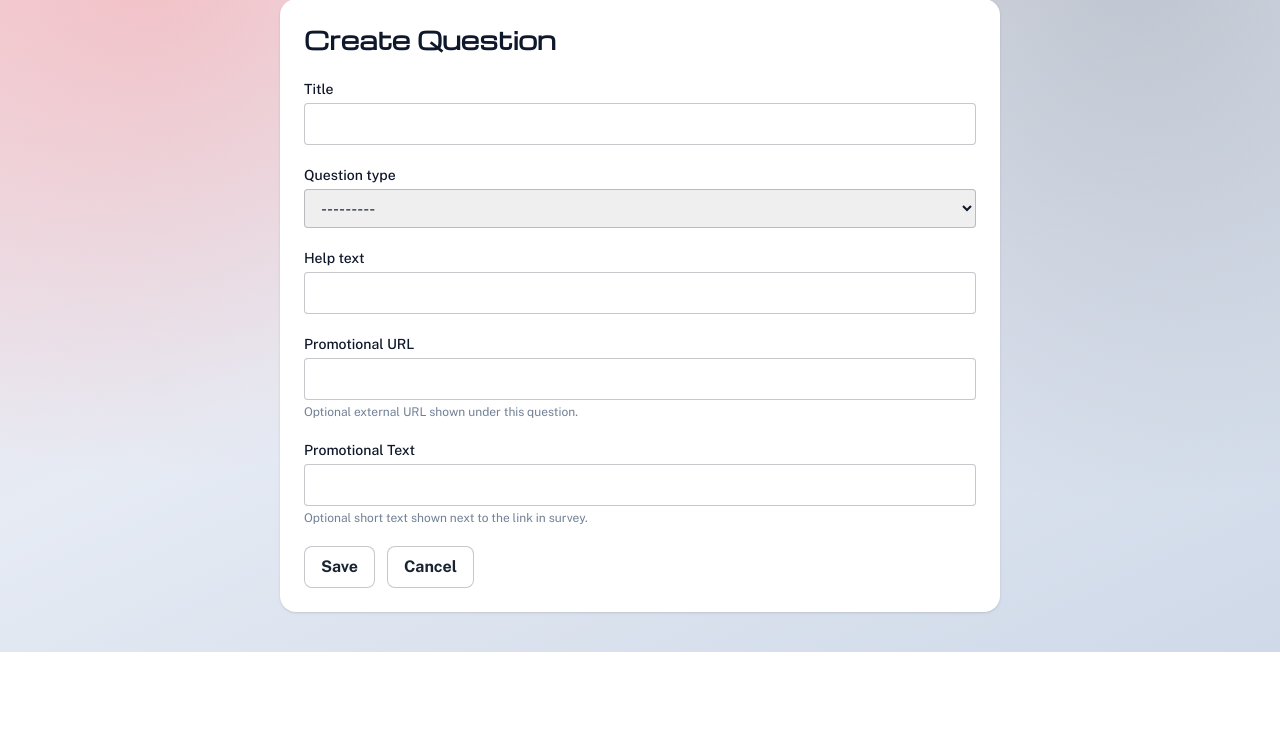
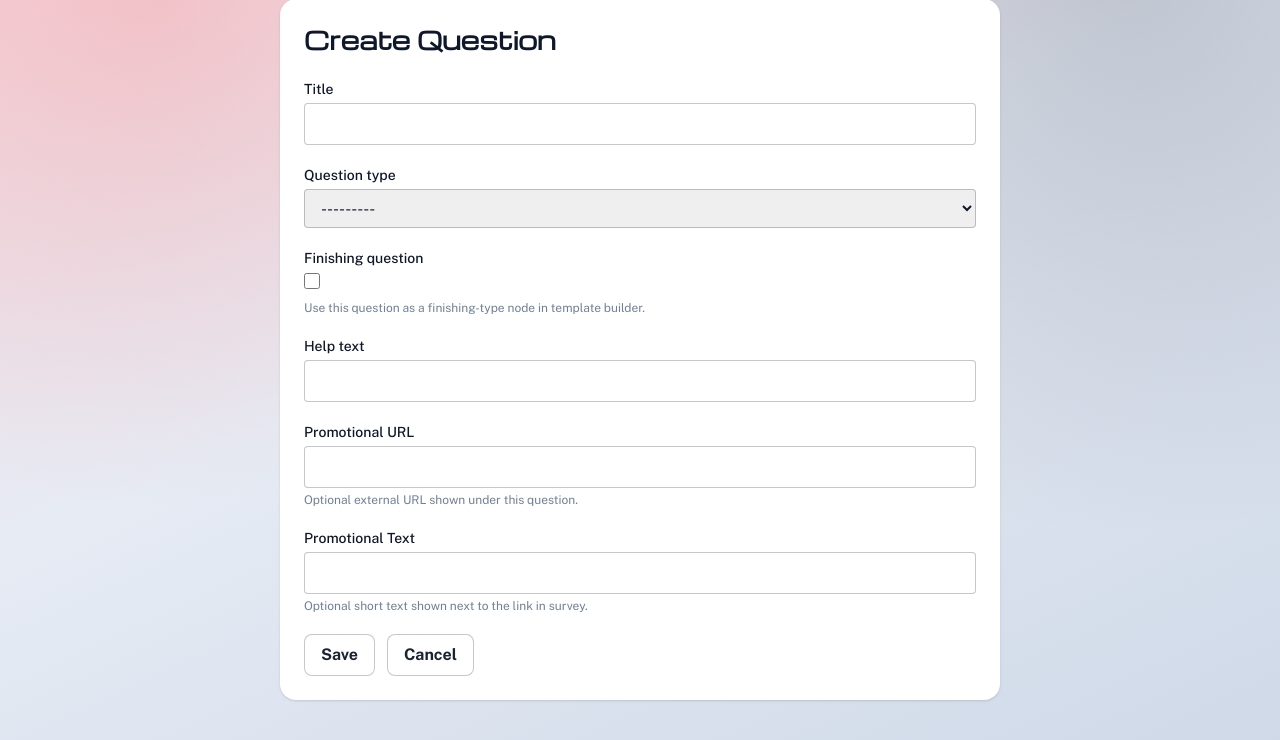
Before and after one commit to TomPrint/AnkietyUrban, a Django app: page /management/questions/new/ in a window 1280 px wide. Shown: the part 166-906 px from the top of the page. Before the commit the page ends 818 px from the top, so only its background shows below. Run offline with Django 5.2, Linux system fonts and the light colour scheme; the visitor is signed in with stand-in values (Sample User, id 1); some libraries are stand-ins or nearby versions.

Commit message:
update template builder with finishing nodes

```diff
--- a/static/css/uv-theme.css
+++ b/static/css/uv-theme.css
@@ -351,6 +351,23 @@ main a[class*="rounded"][class*="text-red-"]:hover {
   accent-color: #1a2331;
 }
 
+/* Forced start complex question: remove pill/button-like label styling. */
+.uv-survey-form.uv-complex-forced .uv-answer-shell label {
+  display: block;
+  border: 0;
+  border-radius: 0;
+  background: transparent;
+  padding: 0;
+  margin: 0 0 0.35rem 0;
+}
+
+.uv-survey-form.uv-complex-forced .uv-answer-shell .space-y-1 > div label {
+  display: inline-flex;
+  align-items: center;
+  gap: 0.5rem;
+  margin: 0.2rem 0;
+}
+
 .uv-cityline {
   position: fixed;
   left: 0;
--- a/surveys/forms.py
+++ b/surveys/forms.py
@@ -1,7 +1,7 @@
 import json
-
 from django import forms
 from django.contrib.auth.models import User
+from django.core.validators import RegexValidator
 
 from .models import Customer, Question, QuestionChoice, SurveyAnswer, SurveySession, SurveyTemplate, TemplateNode
 
@@ -26,7 +26,7 @@ class DynamicQuestionForm(forms.Form):
             "label": question.title,
             "help_text": question.help_text,
         }
-        if question.question_type == Question.QuestionType.YES_NO:
+        if question.question_type in (Question.QuestionType.YES_NO, Question.QuestionType.YES_NO_NEXT):
             return forms.ChoiceField(
                 choices=(("yes", "Yes"), ("no", "No")),
                 widget=forms.RadioSelect,
@@ -45,11 +45,12 @@ class DynamicQuestionForm(forms.Form):
             item_type = item.get("type")
             item_label = item.get("label", f"Item {idx + 1}")
             field_name = f"complex_{idx}"
+            item_required = bool(item.get("required", True))
             if item_type == Question.QuestionType.YES_NO:
                 self.fields[field_name] = forms.ChoiceField(
                     choices=(("yes", "Yes"), ("no", "No")),
                     widget=forms.RadioSelect,
-                    required=True,
+                    required=item_required,
                     label=item_label,
                 )
             elif item_type == Question.QuestionType.MULTI_CHOICE:
@@ -57,15 +58,45 @@ class DynamicQuestionForm(forms.Form):
                 self.fields[field_name] = forms.MultipleChoiceField(
                     choices=[(str(i), opt) for i, opt in enumerate(options)],
                     widget=forms.CheckboxSelectMultiple,
-                    required=True,
+                    required=item_required,
                     label=item_label,
                 )
             else:
-                self.fields[field_name] = forms.CharField(
-                    widget=forms.Textarea(attrs={"rows": 3}),
-                    required=True,
-                    label=item_label,
-                )
+                placeholder = (item.get("placeholder") or "").strip()
+                input_kind = (item.get("input_kind") or "text").strip().lower()
+                attrs = {"class": "w-full rounded border border-slate-300 px-3 py-2 text-base"}
+                if placeholder:
+                    attrs["placeholder"] = placeholder
+                if input_kind == "phone":
+                    self.fields[field_name] = forms.CharField(
+                        widget=forms.TextInput(attrs=attrs),
+                        required=item_required,
+                        label=item_label,
+                        validators=[
+                            RegexValidator(
+                                regex=r"^\+?[0-9][0-9\s\-()]{6,}$",
+                                message="Podaj poprawny numer telefonu.",
+                            )
+                        ],
+                    )
+                elif input_kind == "email":
+                    self.fields[field_name] = forms.EmailField(
+                        widget=forms.EmailInput(attrs=attrs),
+                        required=item_required,
+                        label=item_label,
+                    )
+                elif input_kind == "url":
+                    self.fields[field_name] = forms.URLField(
+                        widget=forms.URLInput(attrs=attrs),
+                        required=item_required,
+                        label=item_label,
+                    )
+                else:
+                    self.fields[field_name] = forms.CharField(
+                        widget=forms.TextInput(attrs=attrs),
+                        required=item_required,
+                        label=item_label,
+                    )
 
     def get_answer_payload(self):
         if not self.is_complex:
@@ -94,7 +125,7 @@ class DynamicQuestionForm(forms.Form):
                 if field_name in self.fields:
                     self.initial[field_name] = item.get("value")
             return
-        if self.question.question_type == Question.QuestionType.YES_NO:
+        if self.question.question_type in (Question.QuestionType.YES_NO, Question.QuestionType.YES_NO_NEXT):
             if answer.yes_no_answer is not None:
                 self.initial["answer"] = "yes" if answer.yes_no_answer else "no"
             return
@@ -122,6 +153,7 @@ class QuestionManageForm(forms.ModelForm):
         fields = [
             "title",
             "question_type",
+            "is_finishing",
             "help_text",
             "source_url",
             "promotional_text",
@@ -132,7 +164,12 @@ class QuestionManageForm(forms.ModelForm):
     def __init__(self, *args, **kwargs):
         super().__init__(*args, **kwargs)
         for field in self.fields.values():
-            field.widget.attrs["class"] = "w-full rounded border border-slate-300 px-3 py-2"
+            if isinstance(field.widget, forms.CheckboxInput):
+                field.widget.attrs["class"] = "h-4 w-4 rounded border-slate-300"
+            else:
+                field.widget.attrs["class"] = "w-full rounded border border-slate-300 px-3 py-2"
+        self.fields["is_finishing"].label = "Finishing question"
+        self.fields["is_finishing"].help_text = "Use this question as a finishing-type node in template builder."
         self.fields["source_url"].label = "Promotional URL"
         self.fields["source_url"].help_text = "Optional external URL shown under this question."
         self.fields["promotional_text"].label = "Promotional Text"
@@ -145,7 +182,10 @@ class QuestionManageForm(forms.ModelForm):
     def clean(self):
         cleaned = super().clean()
         question_type = cleaned.get("question_type")
+        is_finishing = bool(cleaned.get("is_finishing"))
         options = [line.strip() for line in cleaned.get("options_text", "").splitlines() if line.strip()]
+        if is_finishing and question_type == Question.QuestionType.YES_NO:
+            self.add_error("question_type", "Finishing question cannot use Yes / No. Use Yes / No (no condition).")
         if question_type == Question.QuestionType.MULTI_CHOICE and not options:
             self.add_error("options_text", "Multi choice question needs at least one option.")
         if question_type == Question.QuestionType.COMPLEX:
--- a/surveys/models.py
+++ b/surveys/models.py
@@ -30,6 +30,7 @@ class Customer(models.Model):
 class Question(models.Model):
     class QuestionType(models.TextChoices):
         YES_NO = "yes_no", "Yes / No"
+        YES_NO_NEXT = "yes_no_next", "Yes / No (no condition)"
         MULTI_CHOICE = "multi_choice", "Multi choice"
         OPEN = "open", "Open question"
         COMPLEX = "complex", "Complex"
@@ -42,6 +43,7 @@ class Question(models.Model):
     complex_items = models.JSONField(default=list, blank=True)
     required = models.BooleanField(default=True)
     is_system = models.BooleanField(default=False)
+    is_finishing = models.BooleanField(default=False)
     is_archived = models.BooleanField(default=False, db_index=True)
     archived_at = models.DateTimeField(null=True, blank=True)
     created_at = models.DateTimeField(auto_now_add=True)
@@ -81,6 +83,7 @@ class SurveyTemplate(models.Model):
     is_archived = models.BooleanField(default=False, db_index=True)
     archived_at = models.DateTimeField(null=True, blank=True)
     status = models.CharField(max_length=20, choices=Status.choices, default=Status.DRAFT)
+    finishing_question_ids = models.JSONField(default=list, blank=True)
     start_node = models.ForeignKey(
         "TemplateNode",
         on_delete=models.SET_NULL,
@@ -108,6 +111,7 @@ class TemplateNode(models.Model):
     question = models.ForeignKey(Question, on_delete=models.CASCADE, related_name="template_nodes")
     title_override = models.CharField(max_length=500, blank=True)
     is_forced_start = models.BooleanField(default=False)
+    is_finishing_injected = models.BooleanField(default=False)
     x = models.IntegerField(default=80)
     y = models.IntegerField(default=80)
 
--- a/surveys/views.py
+++ b/surveys/views.py
@@ -26,8 +26,61 @@ from .models import (
     TemplateNode,
 )
 
-SYSTEM_START_QUESTION_TITLE = "Imie i nazwisko osoby wypelniajacej ankiete"
-SYSTEM_START_QUESTION_HELP = "Podaj imie i nazwisko."
+SYSTEM_START_QUESTION_TITLE = "Dane podmiotu i osoby kontaktowej"
+SYSTEM_START_QUESTION_HELP = "Uzupelnij wszystkie pola kontaktowe przed rozpoczeciem ankiety."
+SYSTEM_START_COMPLEX_ITEMS = [
+    {
+        "type": Question.QuestionType.OPEN,
+        "label": "Nazwa Firmy",
+        "options": [],
+        "placeholder": "Nazwa firmy",
+        "input_kind": "text",
+        "required": True,
+    },
+    {
+        "type": Question.QuestionType.MULTI_CHOICE,
+        "label": "Forma Organizacyjna",
+        "options": [
+            "Spoldzielnia Mieszkaniowa",
+            "Wspolnota Mieszkaniowa",
+            "Firma Zarzadzajaca Nieruchomosciami",
+            "Inna",
+        ],
+        "required": True,
+    },
+    {
+        "type": Question.QuestionType.OPEN,
+        "label": "Osoba kontaktowa",
+        "options": [],
+        "placeholder": "Imie Nazwisko",
+        "input_kind": "text",
+        "required": True,
+    },
+    {
+        "type": Question.QuestionType.OPEN,
+        "label": "Telefon Kontaktowy",
+        "options": [],
+        "placeholder": "+48 600 000 000",
+        "input_kind": "phone",
+        "required": True,
+    },
+    {
+        "type": Question.QuestionType.OPEN,
+        "label": "Email",
+        "options": [],
+        "placeholder": "kontakt@firma.pl",
+        "input_kind": "email",
+        "required": True,
+    },
+    {
+        "type": Question.QuestionType.OPEN,
+        "label": "Strona WWW",
+        "options": [],
+        "placeholder": "https://twojafirma.pl",
+        "input_kind": "text",
+        "required": False,
+    },
+]
 staff_required = user_passes_test(lambda u: u.is_authenticated and u.is_staff)
 
 
@@ -51,8 +104,9 @@ def _get_or_create_system_start_question() -> Question:
     if question is None:
         question = Question.objects.create(
             title=SYSTEM_START_QUESTION_TITLE,
-            question_type=Question.QuestionType.OPEN,
+            question_type=Question.QuestionType.COMPLEX,
             help_text=SYSTEM_START_QUESTION_HELP,
+            complex_items=SYSTEM_START_COMPLEX_ITEMS,
             required=True,
             is_system=True,
         )
@@ -62,12 +116,15 @@ def _get_or_create_system_start_question() -> Question:
     if question.title != SYSTEM_START_QUESTION_TITLE:
         question.title = SYSTEM_START_QUESTION_TITLE
         updates.append("title")
-    if question.question_type != Question.QuestionType.OPEN:
-        question.question_type = Question.QuestionType.OPEN
+    if question.question_type != Question.QuestionType.COMPLEX:
+        question.question_type = Question.QuestionType.COMPLEX
         updates.append("question_type")
     if question.help_text != SYSTEM_START_QUESTION_HELP:
         question.help_text = SYSTEM_START_QUESTION_HELP
         updates.append("help_text")
+    if question.complex_items != SYSTEM_START_COMPLEX_ITEMS:
+        question.complex_items = SYSTEM_START_COMPLEX_ITEMS
+        updates.append("complex_items")
     if not question.required:
         question.required = True
         updates.append("required")
@@ -160,6 +217,11 @@ def _validate_template_graph(template: SurveyTemplate):
         if n.question.is_archived:
             errors.append(f"Node #{n.id}: question is archived. Replace it before saving as Ready.")
             continue
+        if n.question.is_finishing and n.question.question_type == Question.QuestionType.YES_NO:
+            errors.append(
+                f"Node #{n.id}: finishing question cannot be Yes / No. Use Yes / No (no condition)."
+            )
+            continue
         if n.question.question_type == Question.QuestionType.YES_NO:
             has_yes = bool(n.end_on_yes or n.yes_node_id)
             has_no = bool(n.end_on_no or n.no_node_id)
@@ -170,6 +232,13 @@ def _validate_template_graph(template: SurveyTemplate):
         else:
             if not (n.ends_survey or n.next_node_id):
                 errors.append(f"Node #{n.id}: NEXT path is missing (add link or mark end).")
+        if n.question.is_finishing:
+            if n.yes_node_id or n.no_node_id or n.end_on_yes or n.end_on_no:
+                errors.append(f"Node #{n.id}: finishing node can only use NEXT path.")
+            if n.next_node_id:
+                next_node = node_map.get(n.next_node_id)
+                if next_node and not next_node.question.is_finishing:
+                    errors.append(f"Node #{n.id}: finishing node NEXT can point only to finishing node.")
 
     reachable = set()
     stack = [start.id]
@@ -257,12 +326,14 @@ def _validate_target_node(template: SurveyTemplate, node_id: str | None, source_
     target = get_object_or_404(TemplateNode, pk=node_id, template=template)
     if target.is_forced_start:
         raise Http404("Cannot link to forced start node.")
+    if source_node is not None and source_node.question.is_finishing and not target.question.is_finishing:
+        raise ValueError("Finishing node can connect only to another finishing node.")
     incoming_qs = template.nodes.filter(
         Q(next_node=target) | Q(yes_node=target) | Q(no_node=target)
     )
     if source_node is not None:
         incoming_qs = incoming_qs.exclude(pk=source_node.pk)
-    if incoming_qs.exists():
+    if (not target.question.is_finishing) and incoming_qs.exists():
         raise ValueError(f"Node #{target.id} already has an incoming connection.")
     return target
 
@@ -273,6 +344,7 @@ def _serialize_node(template: SurveyTemplate, n: TemplateNode):
         "question_id": n.question_id,
         "question_title": n.question.title,
         "question_type": n.question.question_type,
+        "is_finishing_question": bool(n.question.is_finishing),
         "x": n.x,
         "y": n.y,
         "next_id": n.next_node_id,
@@ -376,7 +448,7 @@ def _persist_answer(answer: SurveyAnswer, node: TemplateNode, value):
     answer.selected_choices.clear()
 
     q_type = node.question.question_type
-    if q_type == Question.QuestionType.YES_NO:
+    if q_type in (Question.QuestionType.YES_NO, Question.QuestionType.YES_NO_NEXT):
         answer.yes_no_answer = value == "yes"
         answer.save(update_fields=["yes_no_answer", "updated_at"])
         return
@@ -395,7 +467,7 @@ def _persist_answer(answer: SurveyAnswer, node: TemplateNode, value):
 
 def _answer_value_display(answer: SurveyAnswer) -> str:
     q_type = answer.question.question_type
-    if q_type == Question.QuestionType.YES_NO:
+    if q_type in (Question.QuestionType.YES_NO, Question.QuestionType.YES_NO_NEXT):
         if answer.yes_no_answer is True:
             return "Yes"
         if answer.yes_no_answer is False:
@@ -612,7 +684,12 @@ def user_delete(request: HttpRequest, user_id: int) -> HttpResponse:
 
 @staff_required
 def customer_list(request: HttpRequest) -> HttpResponse:
-    customers = Customer.objects.filter(is_archived=False)
+    customers = Customer.objects.filter(is_archived=False).annotate(
+        survays_count=Count(
+            "survey_sessions",
+            filter=Q(survey_sessions__is_archived=False),
+        )
+    )
     return render(request, "management/customers/list.html", {"customers": customers})
 
 
@@ -1178,7 +1255,8 @@ def template_node_update(request: HttpRequest, template_id: int, node_id: int) -
         node.end_on_no = end_on_no == "true"
 
     # Enforce consistent branching semantics on save.
-    if node.question.question_type == Question.QuestionType.YES_NO:
+    is_decision_yes_no = node.question.question_type == Question.QuestionType.YES_NO and not node.question.is_finishing
+    if is_decision_yes_no:
         node.next_node = None
         node.ends_survey = False
     else:
@@ -1186,8 +1264,21 @@ def template_node_update(request: HttpRequest, template_id: int, node_id: int) -
         node.no_node = None
         node.end_on_yes = False
         node.end_on_no = False
+        if node.next_node_id is not None:
+            node.ends_survey = False
     if node.is_forced_start:
         node.ends_survey = False
+    if node.question.is_finishing:
+        if node.question.question_type == Question.QuestionType.YES_NO:
+            return JsonResponse(
+                {"ok": False, "error": "Finishing question cannot use Yes / No. Use Yes / No (no condition)."},
+                status=400,
+            )
+        if node.next_node and not node.next_node.question.is_finishing:
+            return JsonResponse(
+                {"ok": False, "error": "Finishing node can connect only to another finishing node."},
+                status=400,
+            )
 
     node.save()
     template.status = SurveyTemplate.Status.DRAFT
--- a/templates/management/customers/list.html
+++ b/templates/management/customers/list.html
@@ -25,6 +25,7 @@
             <th class="py-2">Contact</th>
             <th class="py-2">Email</th>
             <th class="py-2">Telephone</th>
+            <th class="py-2">Surveys</th>
             <th class="py-2">Actions</th>
           </tr>
         </thead>
@@ -38,6 +39,7 @@
             <td class="py-2">{{ c.contact_person|default:"-" }}</td>
             <td class="py-2">{{ c.email|default:"-" }}</td>
             <td class="py-2">{{ c.telephone|default:"-" }}</td>
+            <td class="py-2">{{ c.survays_count }}</td>
             <td class="py-2">
               <div class="flex gap-2">
                 <a class="rounded border border-slate-300 px-2 py-1" href="{% url 'management-customer-edit' c.id %}">Edit</a>
@@ -54,7 +56,7 @@
             </td>
           </tr>
           {% empty %}
-          <tr><td colspan="6" class="py-4 text-slate-500">No customers yet.</td></tr>
+          <tr><td colspan="7" class="py-4 text-slate-500">No customers yet.</td></tr>
           {% endfor %}
         </tbody>
       </table>
--- a/templates/survey/fill_survey.html
+++ b/templates/survey/fill_survey.html
@@ -12,7 +12,7 @@
   </section>
 
   <section class="mt-6 rounded-2xl bg-white p-6 shadow-lg sm:p-8">
-    <form method="post" class="space-y-6 uv-survey-form">
+    <form method="post" class="space-y-6 uv-survey-form{% if question.is_system and question.question_type == 'complex' %} uv-complex-forced{% endif %}">
       {% csrf_token %}
       <div>
         <h2 class="text-lg font-semibold">{{ question.title }}</h2>
```
Also changed, not shown: templates/management/questions/list.html (+9 -1 lines), templates/management/templates/builder.html (+87 -35 lines), surveys/migrations/0021_alter_question_question_type.py (added).
